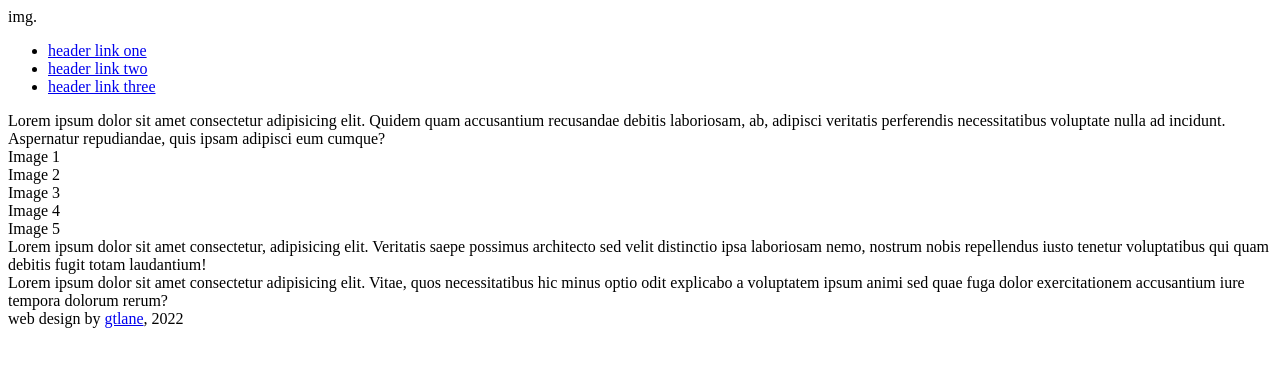
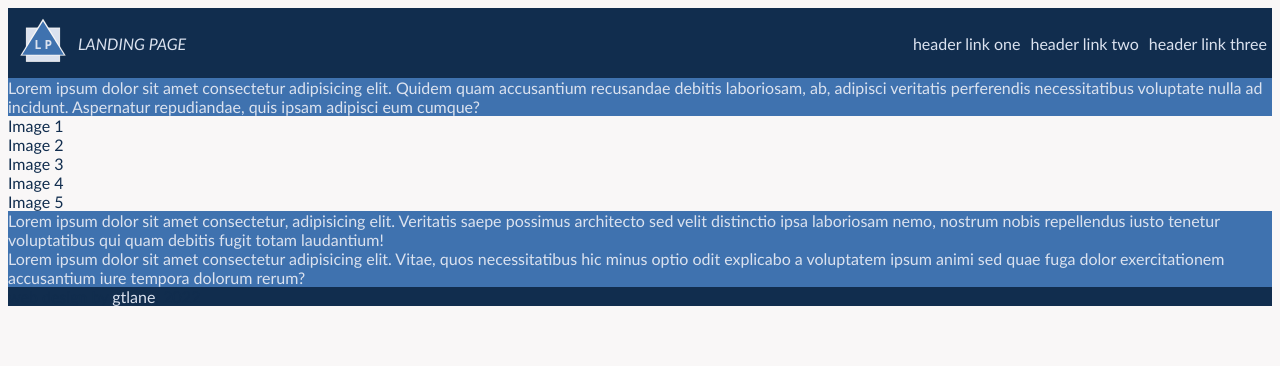
Before and after one commit to gerritlane/landing-page-top, a plain HTML site: page index.html in a window 1280 px wide. Drawn offline with Linux system fonts and the light colour scheme.

Commit message:
Add color, logo, and font styles
Add color and font schemes to footer, testimonial, header. Design logo for page and place in header. Add header flex display to verify visually.

```diff
--- a/css/styles.css
+++ b/css/styles.css
@@ -0,0 +1,68 @@
+/* color scheme
+dark
+#748DA6
+#9CB4CC
+#D3CEDF
+#F2D7D9
+light
+
+*/
+
+:root {
+  --color-darker: #112D4E;
+	--color-dark: #3F72AF;
+	--color-light: #DBE2EF;
+	--color-lighter: #F9F7F7;
+}
+
+body {
+	background-color: var(--color-lighter);
+	color: var(--color-darker);
+	font-family:'Trebuchet MS', 'Lucida Sans Unicode', 'Lucida Grande', 'Lucida Sans', Arial, sans-serif;
+	display: flex;
+	flex-direction: column;
+}
+
+img.logo {
+	height: 50px;
+	margin: 10px;
+	width: auto;
+}
+
+div.logo {
+	display: flex;
+	align-items: center;
+	font-style: italic;
+	color: var(--color-light);
+}
+
+div.header, div.footer {
+	background-color: var(--color-darker);
+}
+
+div.header {
+	display: flex;
+	flex-direction: row;
+	align-items: center;
+	justify-content: space-between;
+}
+
+ul.header-links {
+	display: flex;
+	list-style: none;
+	list-style-type: none;
+}
+
+li {
+	margin: 5px
+}
+
+div.testimonial, div.call-to-action {
+	background-color: var(--color-dark);
+	color: var(--color-light)
+}
+
+a:link, a:visited {
+	text-decoration: none;
+	color: var(--color-light)
+}
--- a/index.html
+++ b/index.html
@@ -8,7 +8,7 @@
 </head>
 <body>
 	<div class="header">
-		<div class="logo">img.</div>
+		<div class="logo"><img src="./images/logo.svg" alt="Logo with square inlaid with triangle and the letter L and P" class="logo"> LANDING PAGE</div>
 		<ul class="header-links">
 			<li><a href="#">header link one</a></li>
 			<li><a href="#">header link two</a></li>
```
Also changed, not shown: images/logo.svg (added), 2 other files.
